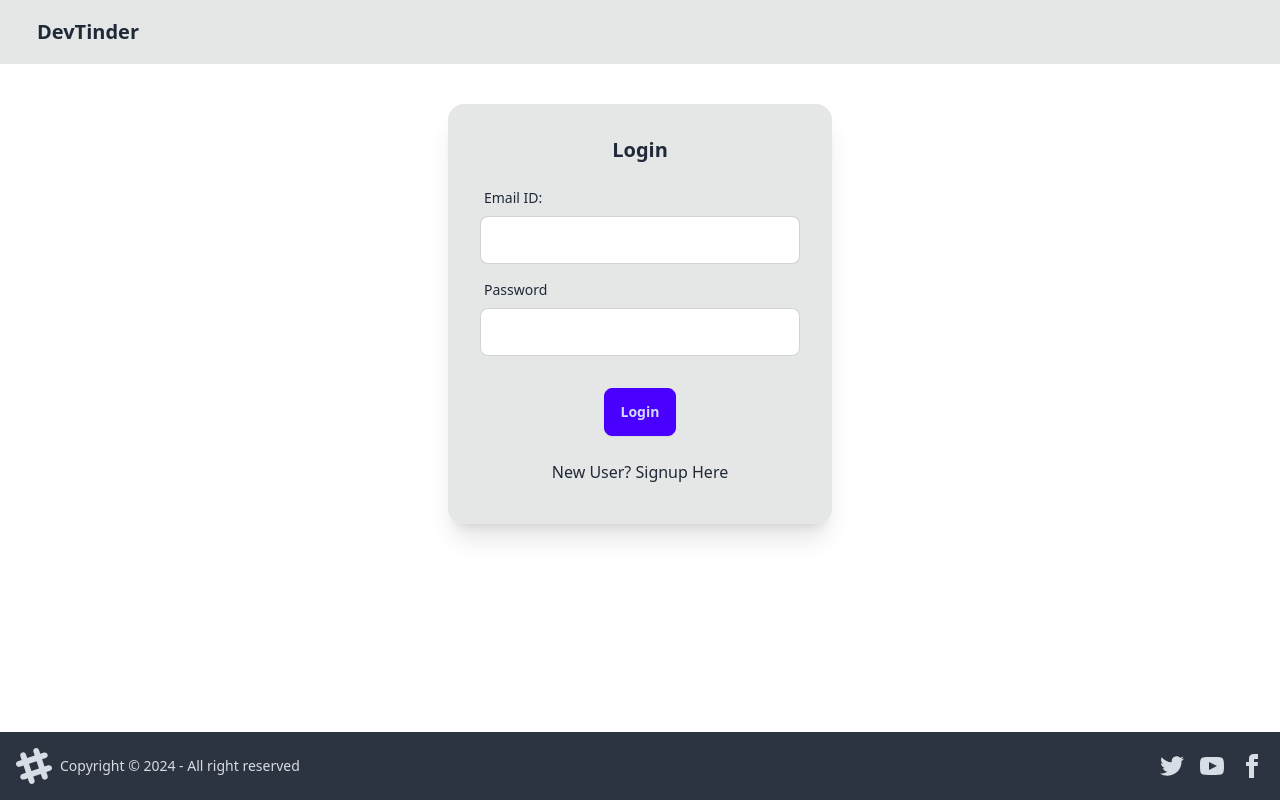
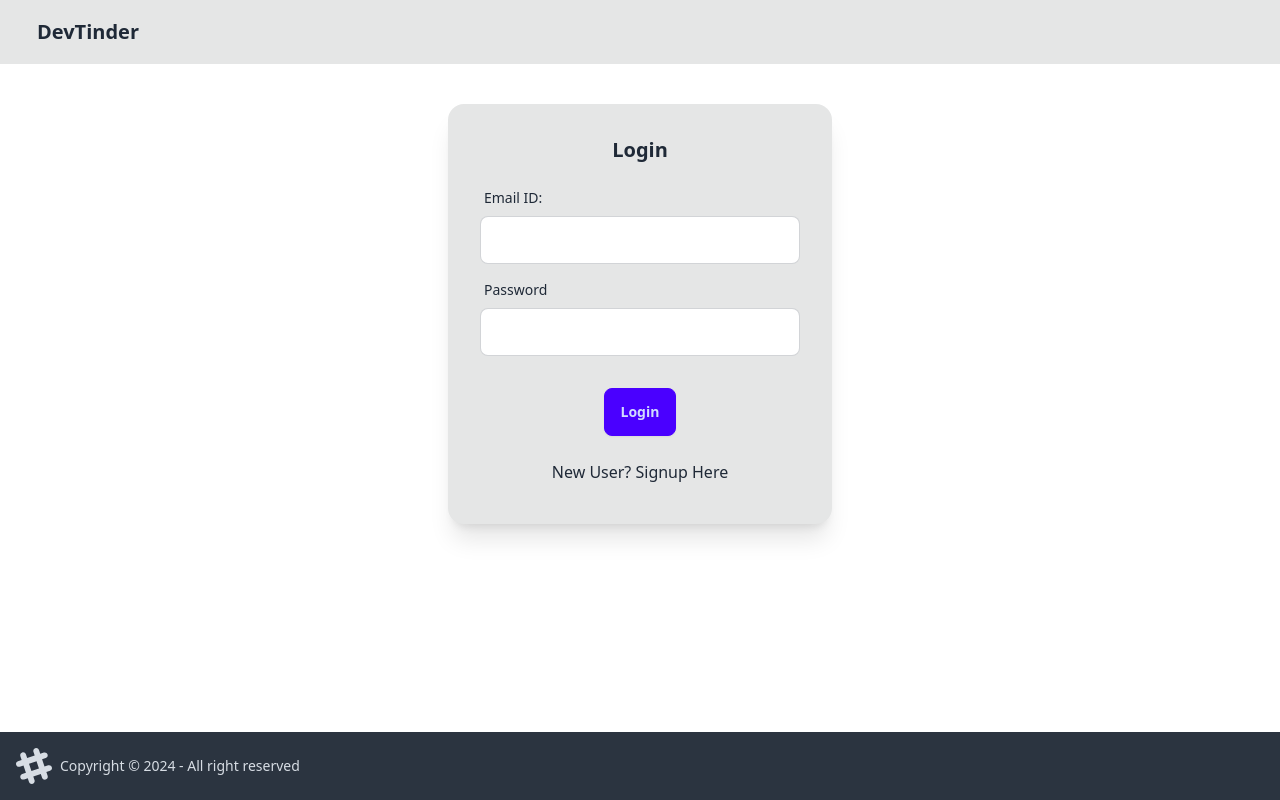
Before and after one commit to BUVAN2405/devTinder-ui, a React (Vite) app: page /login in a window 1280 px wide. Built offline with nearby package versions, Linux system fonts and the light colour scheme; no server answers.

Commit message:
footer edited

```diff
--- a/src/components/Footer.jsx
+++ b/src/components/Footer.jsx
@@ -15,38 +15,7 @@
           </svg>
           <p>Copyright © {new Date().getFullYear()} - All right reserved</p>
         </aside>
-        <nav className="grid-flow-col gap-4 md:place-self-center md:justify-self-end">
-          <a>
-            <svg
-              xmlns="http://www.w3.org/2000/svg"
-              width="24"
-              height="24"
-              viewBox="0 0 24 24"
-              className="fill-current">
-              <path d="M24 4.557c-.883.392-1.832.656-2.828.775 1.017-.609 1.798-1.574 2.165-2.724-.951.564-2.005.974-3.127 1.195-.897-.957-2.178-1.555-3.594-1.555-3.179 0-5.515 2.966-4.797 6.045-4.091-.205-7.719-2.165-10.148-5.144-1.29 2.213-.669 5.108 1.523 6.574-.806-.026-1.566-.247-2.229-.616-.054 2.281 1.581 4.415 3.949 4.89-.693.188-1.452.232-2.224.084.626 1.956 2.444 3.379 4.6 3.419-2.07 1.623-4.678 2.348-7.29 2.04 2.179 1.397 4.768 2.212 7.548 2.212 9.142 0 14.307-7.721 13.995-14.646.962-.695 1.797-1.562 2.457-2.549z"></path>
-            </svg>
-          </a>
-          <a>
-            <svg
-              xmlns="http://www.w3.org/2000/svg"
-              width="24"
-              height="24"
-              viewBox="0 0 24 24"
-              className="fill-current">
-              <path d="M19.615 3.184c-3.604-.246-11.631-.245-15.23 0-3.897.266-4.356 2.62-4.385 8.816.029 6.185.484 8.549 4.385 8.816 3.6.245 11.626.246 15.23 0 3.897-.266 4.356-2.62 4.385-8.816-.029-6.185-.484-8.549-4.385-8.816zm-10.615 12.816v-8l8 3.993-8 4.007z"></path>
-            </svg>
-          </a>
-          <a>
-            <svg
-              xmlns="http://www.w3.org/2000/svg"
-              width="24"
-              height="24"
-              viewBox="0 0 24 24"
-              className="fill-current">
-              <path d="M9 8h-3v4h3v12h5v-12h3.642l.358-4h-4v-1.667c0-.955.192-1.333 1.115-1.333h2.885v-5h-3.808c-3.596 0-5.192 1.583-5.192 4.615v3.385z"></path>
-            </svg>
-          </a>
-        </nav>
+
       </footer>
     </div>
   );
```
